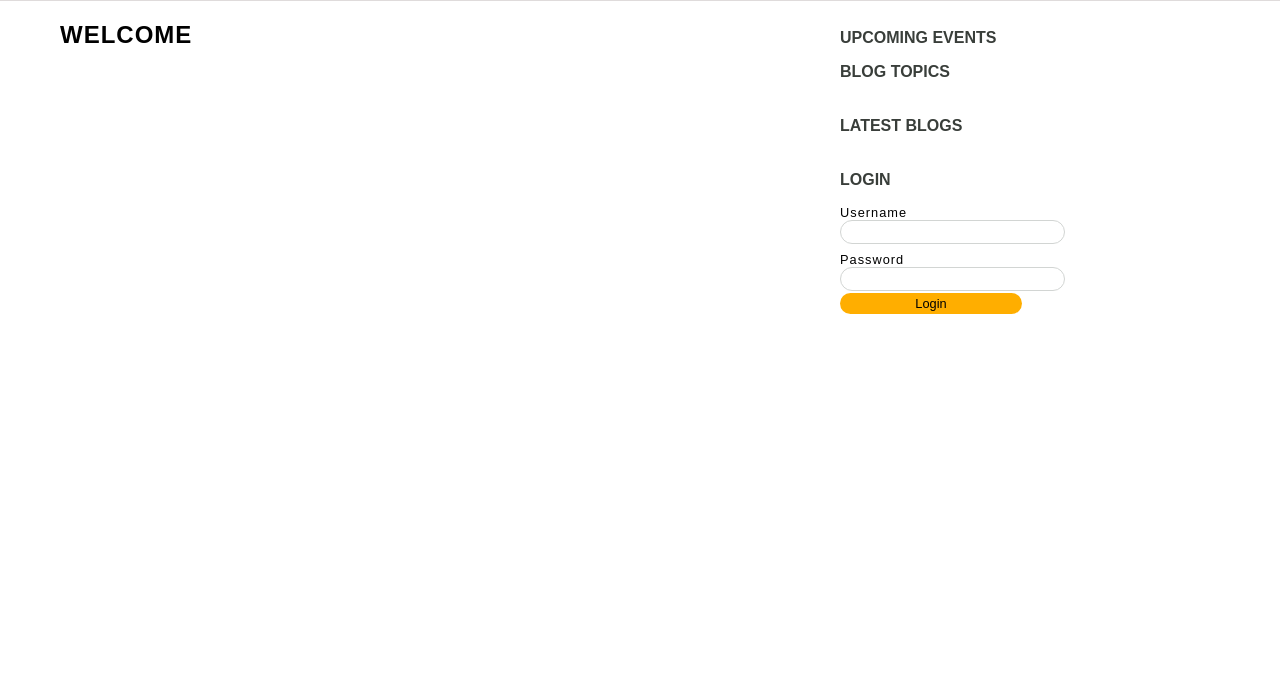
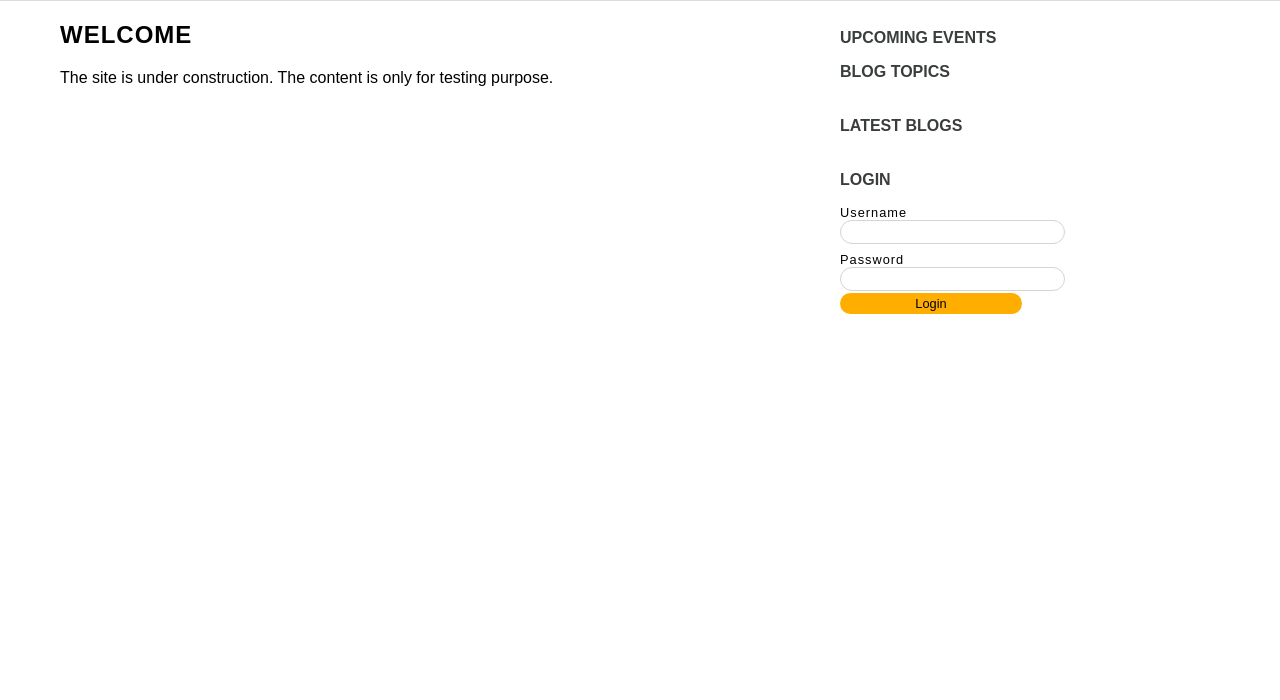
Before and after one commit to anilbhattaraitoronto/annapurnaplus, a Django app: page / in a window 1280 px wide. Shown: the part 92-792 px from the top of the page. Run offline with Django 3.2, Linux system fonts and the light colour scheme; data that the repository does not hold is empty.

Commit message:
added a message saying the site is under construction and content is only for testing

```diff
--- a/templates/home/index.html
+++ b/templates/home/index.html
@@ -11,7 +11,8 @@
 
    <article class="home-main-content">
     <header class="home-page-header">
-        <h2 class="page-title">Welcome</h2>
+        <h2 class="page-title">Welcome  </h2>
+        <p>The site is under construction. The content is only for testing purpose.</p>
     </header>
          <div class="featured-post">
             {% if featured_blog %}
```
